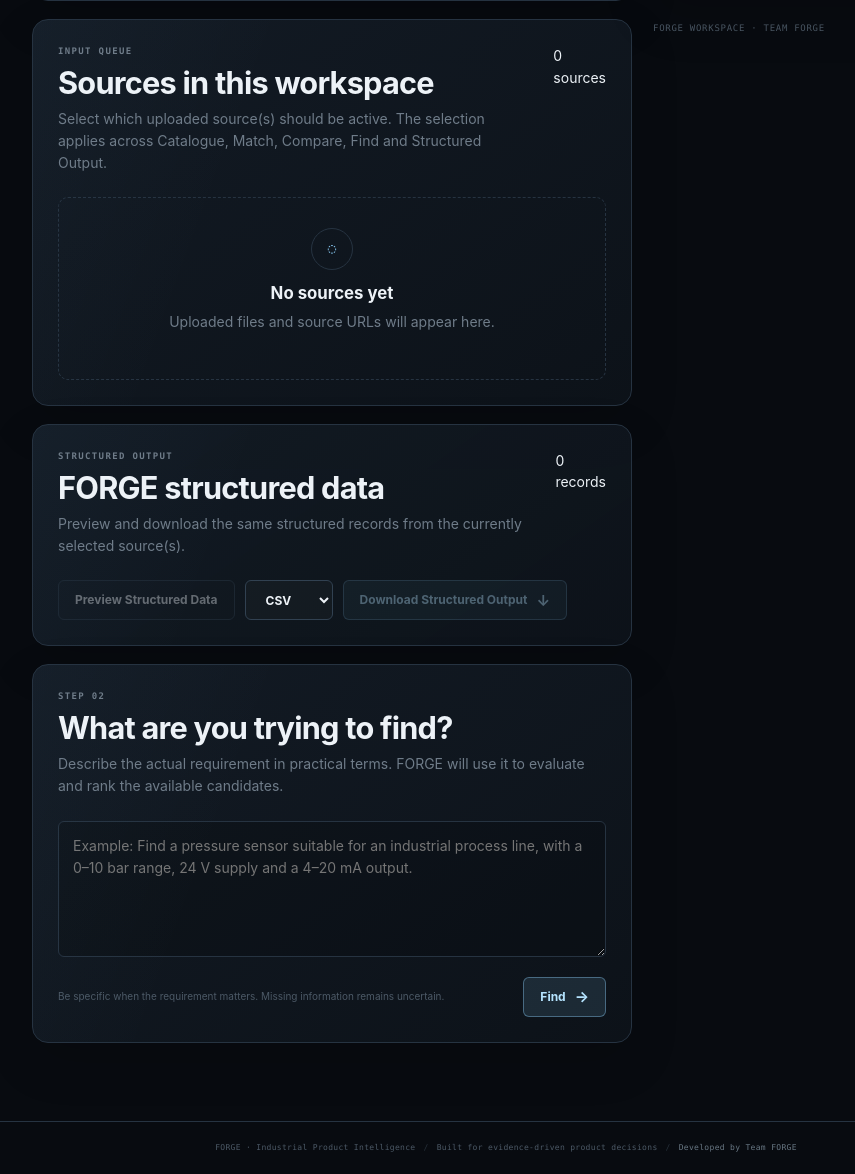
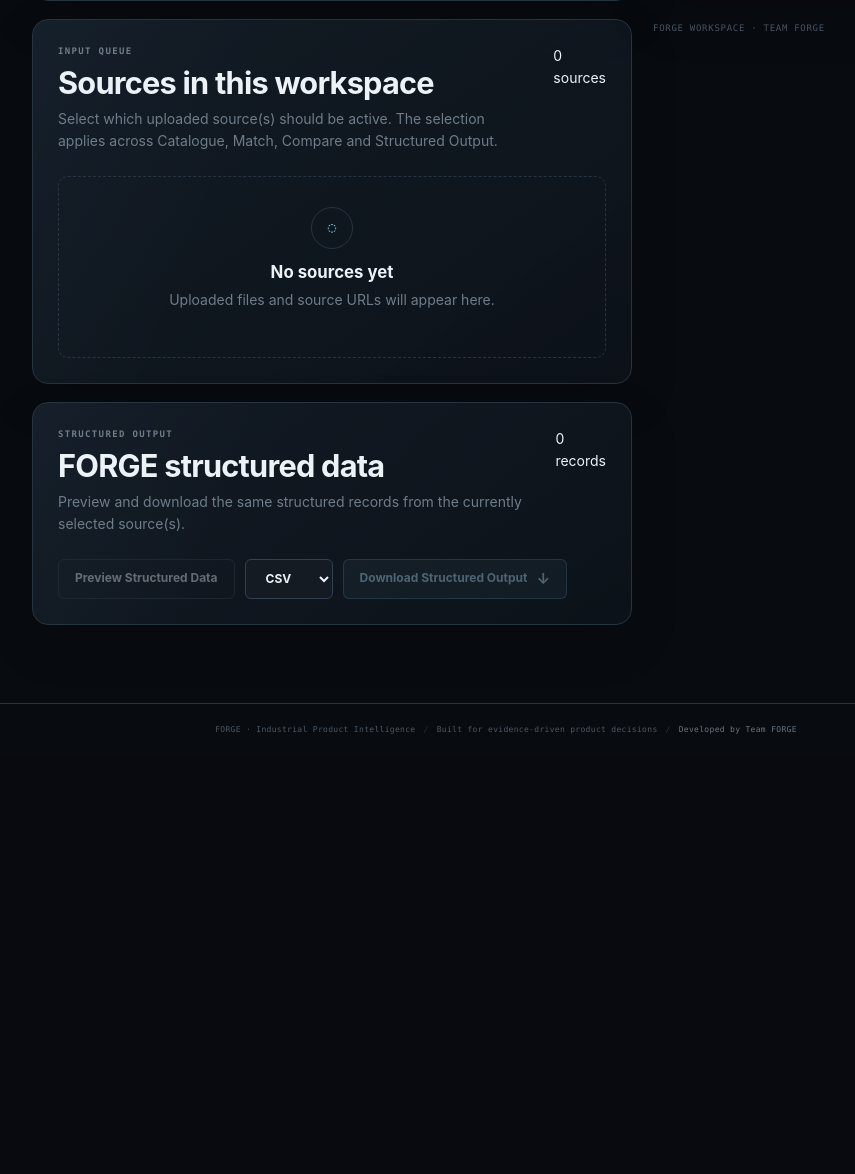
Before and after one commit to RutvizDixit/Forge, a Flask app: page /workspace in a window 1280 px wide. Shown: the part 1334-2508 px from the top of the page, without its empty margins (258-1113 px from the left). After the commit the page ends 2068 px from the top, so only its background shows below. Run offline with Flask 3, Linux system fonts and the light colour scheme.

Commit message:
Remove redundant Workspace Find section; use dedicated Match workflow

```diff
--- a/app/templates/workspace.html
+++ b/app/templates/workspace.html
@@ -36,7 +36,7 @@
         </div>
 
         <div class="panel source-panel">
-            <div class="panel-header"><div><div class="panel-kicker">INPUT QUEUE</div><h2>Sources in this workspace</h2><p>Select which uploaded source(s) should be active. The selection applies across Catalogue, Match, Compare, Find and Structured Output.</p></div><div id="source-count" class="count-badge"><span data-source-count>0</span> sources</div></div>
+            <div class="panel-header"><div><div class="panel-kicker">INPUT QUEUE</div><h2>Sources in this workspace</h2><p>Select which uploaded source(s) should be active. The selection applies across Catalogue, Match, Compare and Structured Output.</p></div><div id="source-count" class="count-badge"><span data-source-count>0</span> sources</div></div>
             <div id="source-list" class="source-list" data-workspace-sources><div id="empty-source-state" class="empty-state"><div class="empty-state-icon">+</div><h3>No sources added yet</h3><p>Upload a catalogue, technical document, spreadsheet or source bundle to begin.</p></div></div>
         </div>
 
@@ -46,13 +46,6 @@
             <div id="structured-output-preview" class="structured-output-preview" data-structured-output-preview hidden aria-live="polite"></div>
         </div>
 
-        <div class="panel requirement-panel">
-            <div class="panel-header"><div><div class="panel-kicker">STEP 02</div><h2>What are you trying to find?</h2><p>Describe the actual requirement in practical terms. FORGE will use it to evaluate and rank the available candidates.</p></div></div>
-            <textarea id="requirement-input" class="requirement-input" data-requirement-input data-forge-find-input rows="5" placeholder="Example: Find a pressure sensor suitable for an industrial process line, with a 0–10 bar range, 24 V supply and a 4–20 mA output."></textarea>
-            <div class="requirement-footer"><span class="input-hint">Be specific when the requirement matters. Missing information remains uncertain.</span><button id="workspace-find-button" type="button" class="button button-primary" data-forge-find-button>Find <span class="button-arrow">→</span></button></div>
-            <div class="workspace-find-status" data-forge-find-status aria-live="polite"></div>
-            <div class="workspace-find-results" data-forge-find-results></div>
-        </div>
     </section>
 
     <aside class="workspace-side">
```
